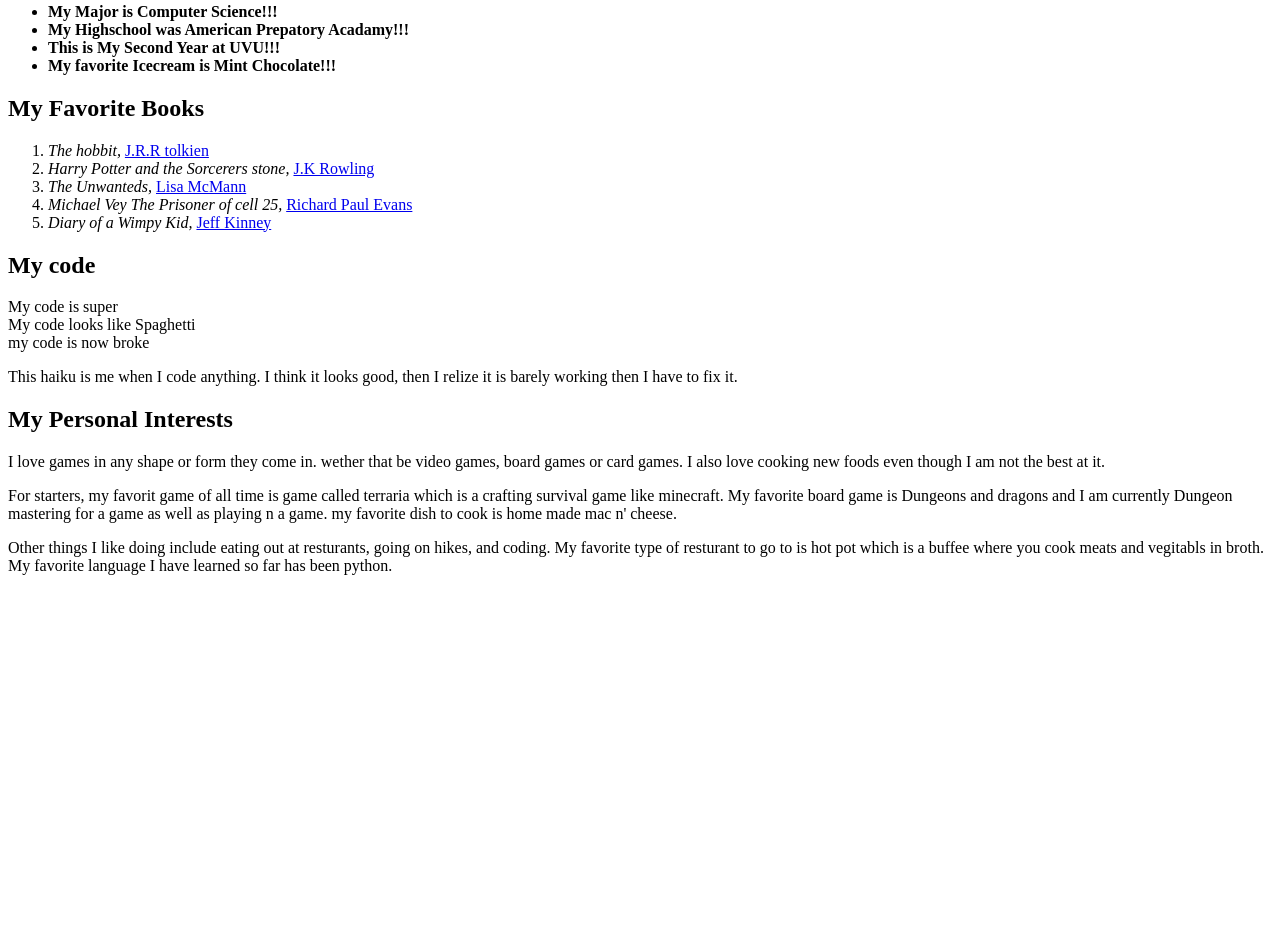
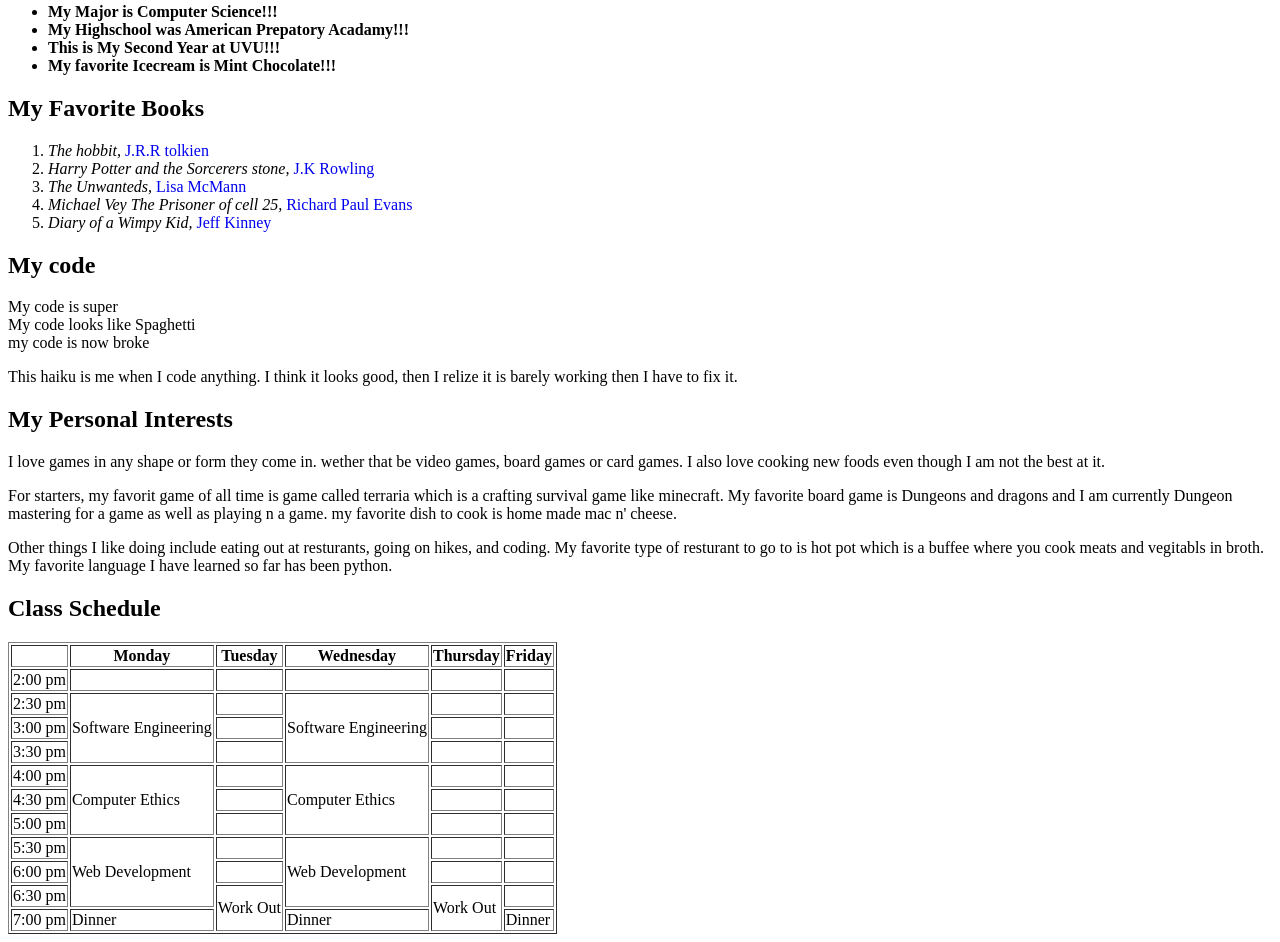
Before and after one commit to Aipado/AboutMe, a plain HTML site: page AboutMe/AboutMe/index.html in a window 1280 px wide. Shown: the part 636-1578 px from the top of the page. Before the commit the page ends 1227 px from the top, so only its background shows below. Drawn offline with Linux system fonts and the light colour scheme.

Commit message:
removed underlines and added tables

```diff
--- a/AboutMe/AboutMe/index.html
+++ b/AboutMe/AboutMe/index.html
@@ -17,11 +17,11 @@
                 </ul>
             <h2>My Favorite Books</h2>
                 <ol>
-                    <li><i> The hobbit, </i><a href="https://www.tolkienestate.com/">J.R.R tolkien</a></li>
-                    <li><i>Harry Potter and the Sorcerers stone, </i><a href="https://www.harrypotter.com/">J.K Rowling</a></li>
-                    <li><i>The Unwanteds, </i><a href="https://theunwantedsseries.com/">Lisa McMann</a></li>
-                    <li><i>Michael Vey The Prisoner of cell 25, </i><a href="https://michaelvey.com/">Richard Paul Evans</a></li>
-                    <li><i>Diary of a Wimpy Kid, </i><a href="https://wimpykid.com/">Jeff Kinney</a></li>
+                    <li><i> The hobbit, </i><a href="https://www.tolkienestate.com/" style="text-decoration: none;">J.R.R tolkien</a></li>
+                    <li><i>Harry Potter and the Sorcerers stone, </i><a href="https://www.harrypotter.com/" style="text-decoration: none;">J.K Rowling</a></li>
+                    <li><i>The Unwanteds, </i><a href="https://theunwantedsseries.com/" style="text-decoration: none;">Lisa McMann</a></li>
+                    <li><i>Michael Vey The Prisoner of cell 25, </i><a href="https://michaelvey.com/" style="text-decoration: none;">Richard Paul Evans</a></li>
+                    <li><i>Diary of a Wimpy Kid, </i><a href="https://wimpykid.com/" style="text-decoration: none;">Jeff Kinney</a></li>
                 </ol>
             <h2>My code</h2>
             <p>My code is super<br>My code looks like Spaghetti<br>my code is now broke</p>
@@ -35,8 +35,92 @@
                 My favorite type of resturant to go to is hot pot which is a buffee where you cook meats and vegitabls in broth.
                 My favorite language I have learned so far has been python.</p>
             </p>
+            <h2>Class Schedule</h2>
         </header>
-
+        <table border="1" padding="3" spacing="3">
+            <tr>
+                <th></th>
+                <th>Monday</th>
+                <th>Tuesday</th>
+                <th>Wednesday</th>
+                <th>Thursday</th>
+                <th>Friday</th>
+            </tr>
+            <tr>
+                <td>2:00 pm</td>
+                <td></td>
+                <td></td>
+                <td></td>
+                <td></td>
+                <td></td>
+            </tr>
+            <tr>
+                <td>2:30 pm</td>
+                <td rowspan="3.5">Software Engineering</td>
+                <td></td>
+                <td rowspan="3.5">Software Engineering</td>
+                <td></td>
+                <td></td>
+            </tr>
+            <tr>
+                <td>3:00 pm</td>
+                <td></td>
+                <td></td>
+                <td></td>
+            </tr>
+            <tr>
+                <td>3:30 pm</td>
+                <td></td>
+                <td></td>
+                <td></td>
+            </tr>
+            <tr>
+                <td>4:00 pm</td>
+                <td rowspan="3">Computer Ethics</td>
+                <td></td>
+                <td rowspan="3">Computer Ethics</td>
+                <td></td>
+                <td></td>
+            </tr>
+            <tr>
+                <td>4:30 pm</td>
+                <td></td>
+                <td></td>
+                <td></td>
+            </tr>
+            <tr>
+                <td>5:00 pm</td>
+                <td></td>
+                <td></td>
+                <td></td>
+            </tr>
+            <tr>
+                <td>5:30 pm</td>
+                <td rowspan="3">Web Development</td>
+                <td></td>
+                <td rowspan="3">Web Development</td>
+                <td></td>
+                <td></td>
+            </tr>
+            <tr>
+                <td>6:00 pm</td>
+                <td></td>
+                <td></td>
+                <td></td>
+            </tr>
+            <tr>
+                <td>6:30 pm</td>
+                <td rowspan="2">Work Out</td>
+                <td rowspan="2">Work Out</td>
+                <td></td>
+            </tr>
+            <tr>
+                <td>7:00 pm</td>
+                <td>Dinner</td>
+                <td>Dinner</td>
+                <td>Dinner</td>
+            </tr>
+        </table>
     </main>
 </body>
 </html>
```
